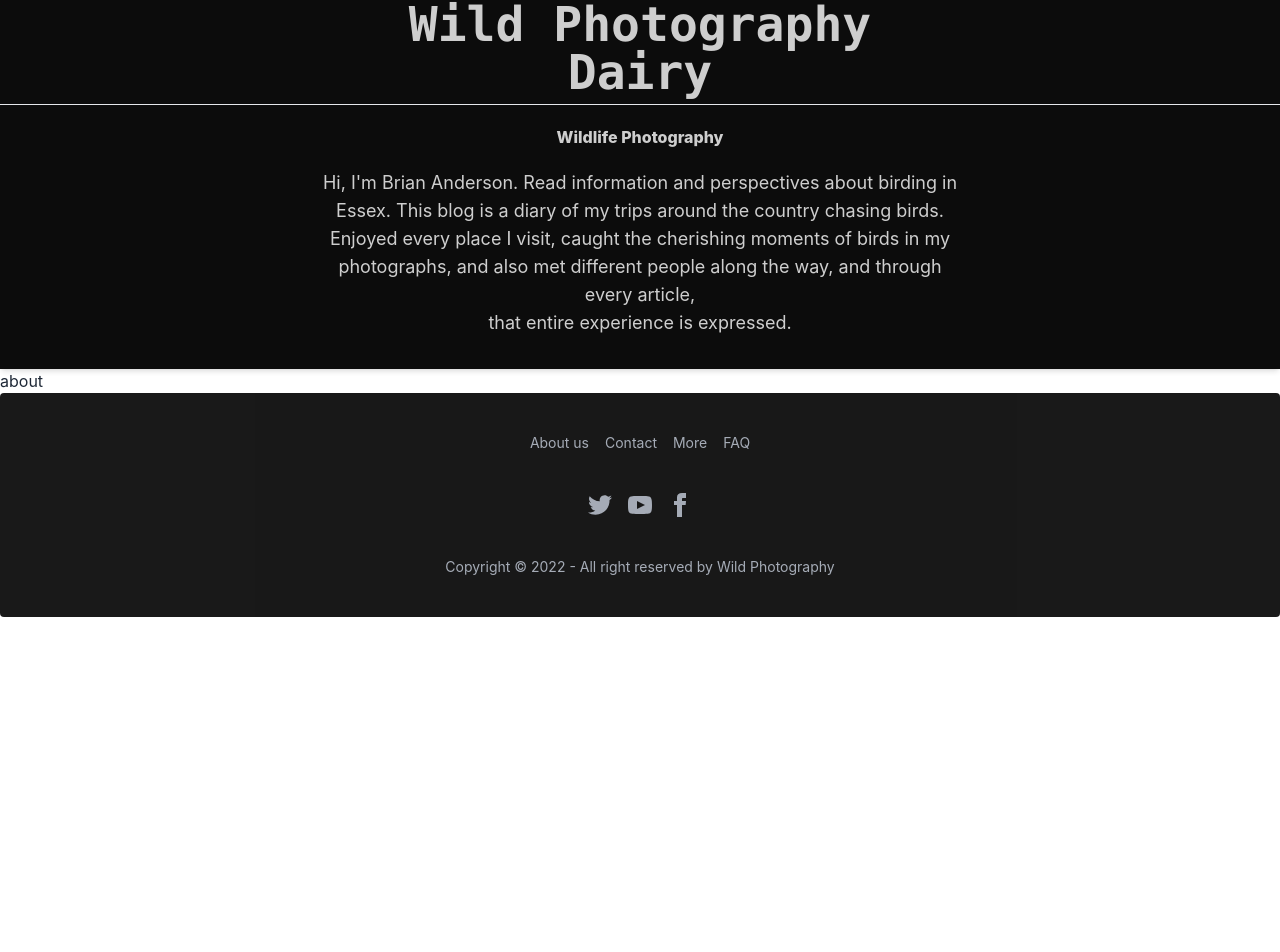
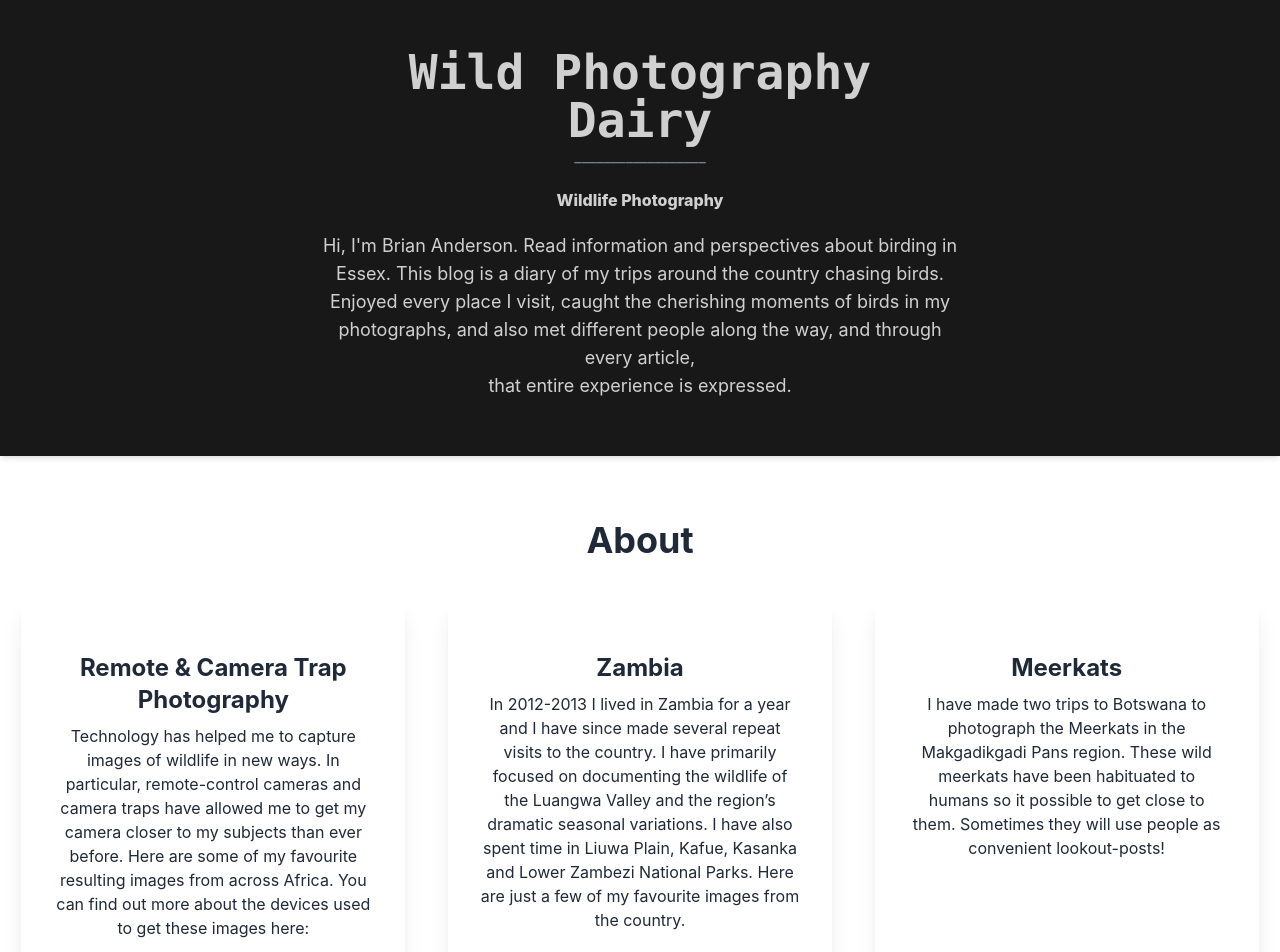
Before and after one commit to Kawsar-Ahmed-Ridoy/wild-photography-client, a React (Create React App) app: page / in a window 1280 px wide. Shown: the part 952-1904 px from the top of the page. Before the commit the page ends 1569 px from the top, so only its background shows below. Built offline with nearby package versions, Linux system fonts and the light colour scheme.

Commit message:
about component data insert complete

```diff
--- a/src/Pages/Home/About/About.js
+++ b/src/Pages/Home/About/About.js
@@ -1,11 +1,49 @@
-import React from 'react';
+import React from "react";
 
 const About = () => {
-    return (
-        <div>
-            about
+  return (
+    <div className="mb-10 max-w-screen-xl mx-auto">
+      <h2 className="text-center text-4xl font-bold mb-8">About</h2>
+      <div className="flex justify-around text-center align-middle flex-wrap">
+        <div className="card w-96 h-96 py-7 shadow-xl mb-4">
+          <div className="card-body">
+            <h2 className=" text-center text-2xl font-bold">
+              Remote & Camera Trap Photography
+            </h2>
+            <p className="text-center">
+              Technology has helped me to capture images of wildlife in new
+              ways. In particular, remote-control cameras and camera traps have
+              allowed me to get my camera closer to my subjects than ever
+              before. Here are some of my favourite resulting images from across
+              Africa. You can find out more about the devices used to get these
+              images here:
+            </p>
+          </div>
         </div>
-    );
+
+        <div className="card w-96 h-96 py-7 shadow-xl mb-4">
+          <div className="card-body">
+            <h2 className=" text-center text-2xl font-bold">Zambia</h2>
+            <p className="text-center">
+            In 2012-2013 I lived in Zambia for a year and I have since made several repeat visits to the country. I have primarily focused on documenting the wildlife of the Luangwa Valley and the region’s dramatic seasonal variations. I have also spent time in Liuwa Plain, Kafue, Kasanka and Lower Zambezi National Parks. Here are just a few of my favourite images from the country.
+            </p>
+          </div>
+        </div>
+
+        <div className="card w-96 h-96 py-7 shadow-xl mb-4">
+          <div className="card-body">
+            <h2 className=" text-center text-2xl font-bold">Meerkats</h2>
+            <p className="text-center">
+              I have made two trips to Botswana to photograph the Meerkats in
+              the Makgadikgadi Pans region. These wild meerkats have been
+              habituated to humans so it possible to get close to them.
+              Sometimes they will use people as convenient lookout-posts!
+            </p>
+          </div>
+        </div>
+      </div>
+    </div>
+  );
 };
 
 export default About;
--- a/src/Pages/Home/Banner/Banner.js
+++ b/src/Pages/Home/Banner/Banner.js
@@ -5,7 +5,7 @@ import image3 from '../../../asset/image3.jpg'
 
 const Banner = () => {
     return (
-        <div className='mb-10'>
+        <div className='mb-16'>
       <>
       <div style={{height:"93vh"}} className="carousel w-full ">
   <div id="slide1" className="carousel-item relative w-full">
--- a/src/Pages/Home/More/More.js
+++ b/src/Pages/Home/More/More.js
@@ -2,14 +2,14 @@ import React from 'react';
 
 const More = () => {
     return (
-        <div >
+        <div className='mb-16'>
             <h1 className='text-center text-4xl font-bold mb-8'>More</h1>
 
-                <div data-theme="black" className='py-8 shadow-md  opacity-95'>
-                <h2 className='text-center text-5xl font-mono font-extrabold mb-2 '>Wild Photography <br/> Dairy</h2>
-                    <hr/>
+                <div data-theme="black" className='py-8 shadow-md  opacity-90'>
+                <h2 className='text-center text-5xl font-mono font-extrabold mt-6 '>Wild Photography <br/> Dairy</h2>
+                <p className='text-center text-gray-500'>__________________</p>
                     <h4 className='text-center font-extrabold my-5'>Wildlife Photography</h4>
-               <p className='text-center text-lg w-1/2 mx-auto'>
+               <p className='text-center text-lg w-1/2 mx-auto mb-6' >
                Hi, I'm Brian Anderson. Read information and perspectives about  birding in Essex. This blog is a diary of my trips around the country chasing birds. Enjoyed every place I visit, caught the cherishing moments of birds in my photographs, and also met different people along the way, and through every article, <br/>that entire experience is expressed.
                </p>
             </div>
```
